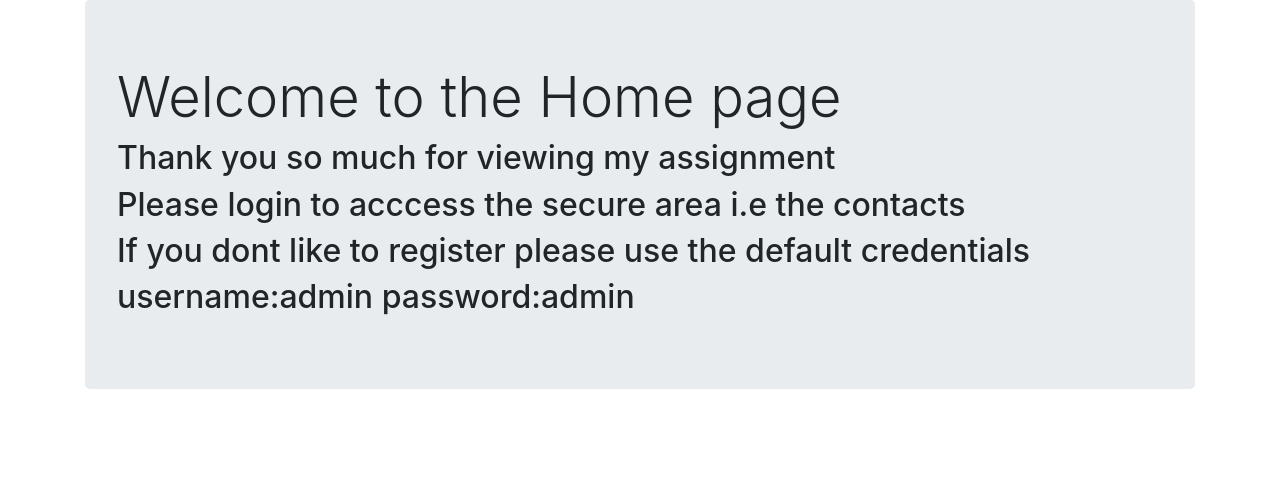
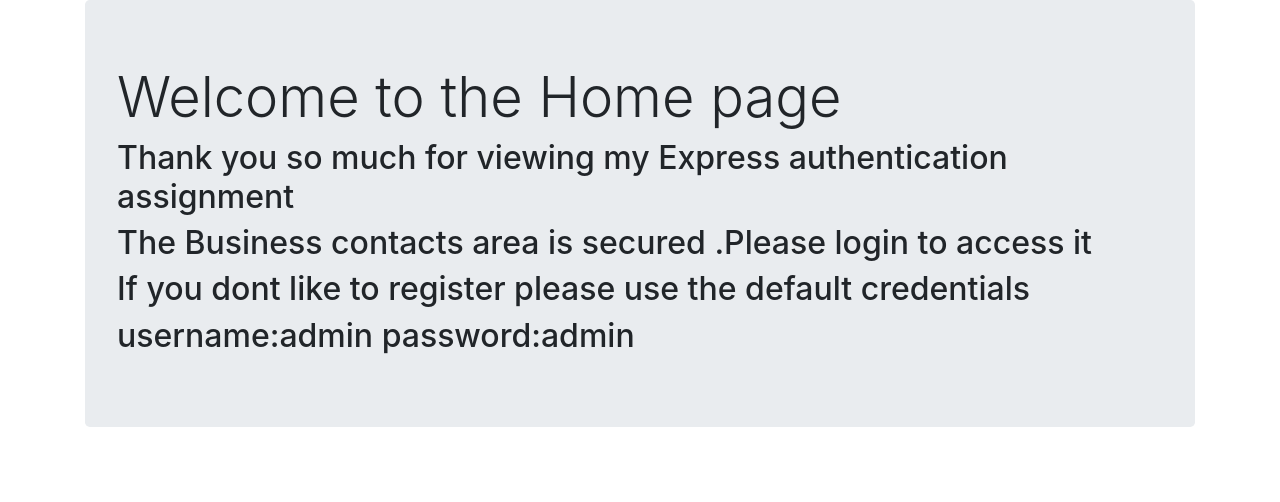
Before and after one commit to Aravindreddyerri/Aravindreddyassignment2, a Node server app: page / in a window 1280 px wide. Shown: the part 56-558 px from the top of the page. Run offline with Node 20, Linux system fonts and the light colour scheme; some libraries are stand-ins or nearby versions.

Commit message:
Update index.ejs

```diff
--- a/server/views/index.ejs
+++ b/server/views/index.ejs
@@ -9,9 +9,9 @@
       <h1 class="display-4">Welcome to the <%= title %> page</h1>
 
     </h6>
-    <h2>Thank you so much for viewing my assignment</h2>
+    <h2>Thank you so much for viewing my Express authentication assignment</h2>
 
-    <h2>Please login to acccess the secure area i.e the contacts</h2>
+    <h2>The Business contacts area is secured .Please login to access it</h2>
 
     <h2>If you dont like to register please use the default credentials</h2>
     <h2>username:admin password:admin</h2>
```
